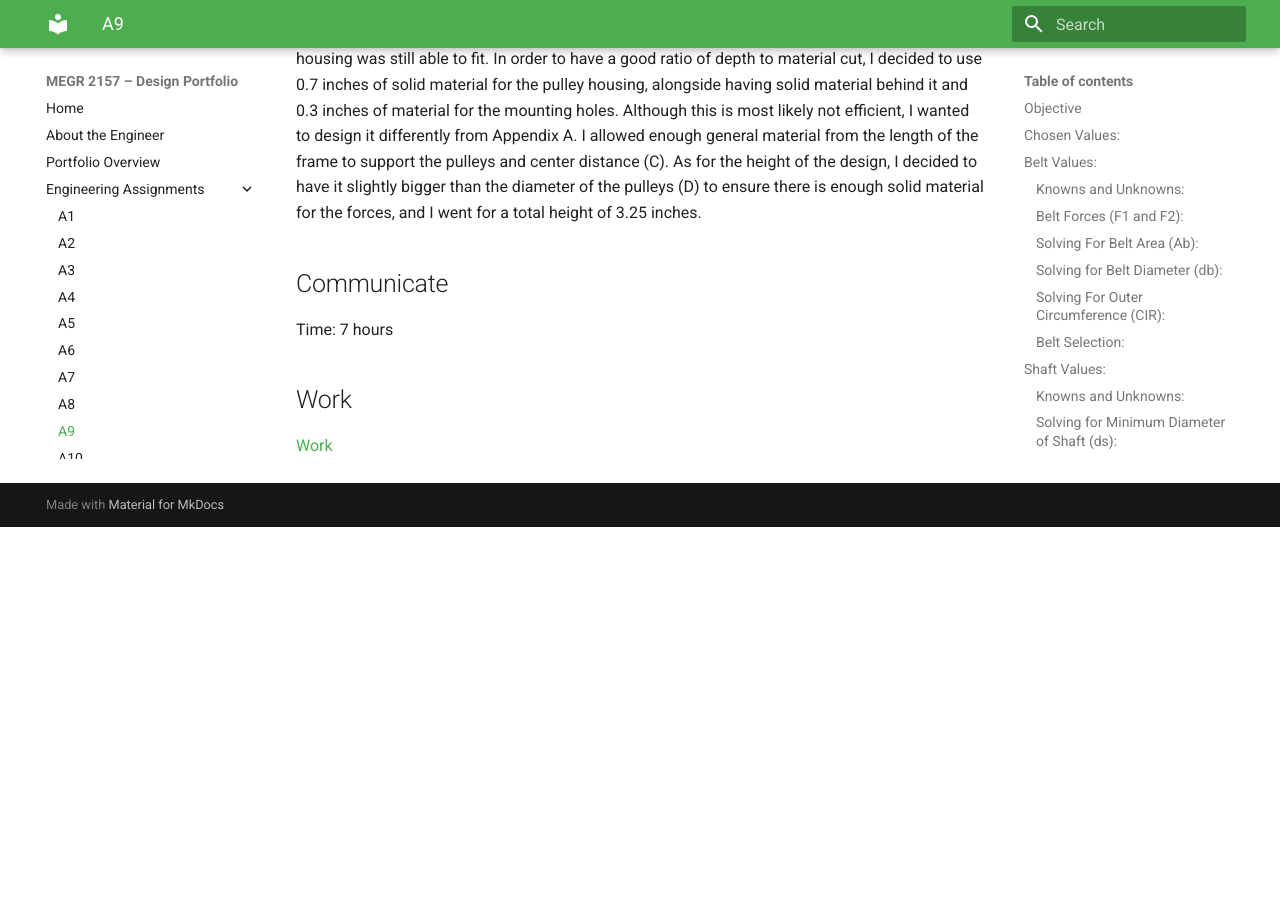
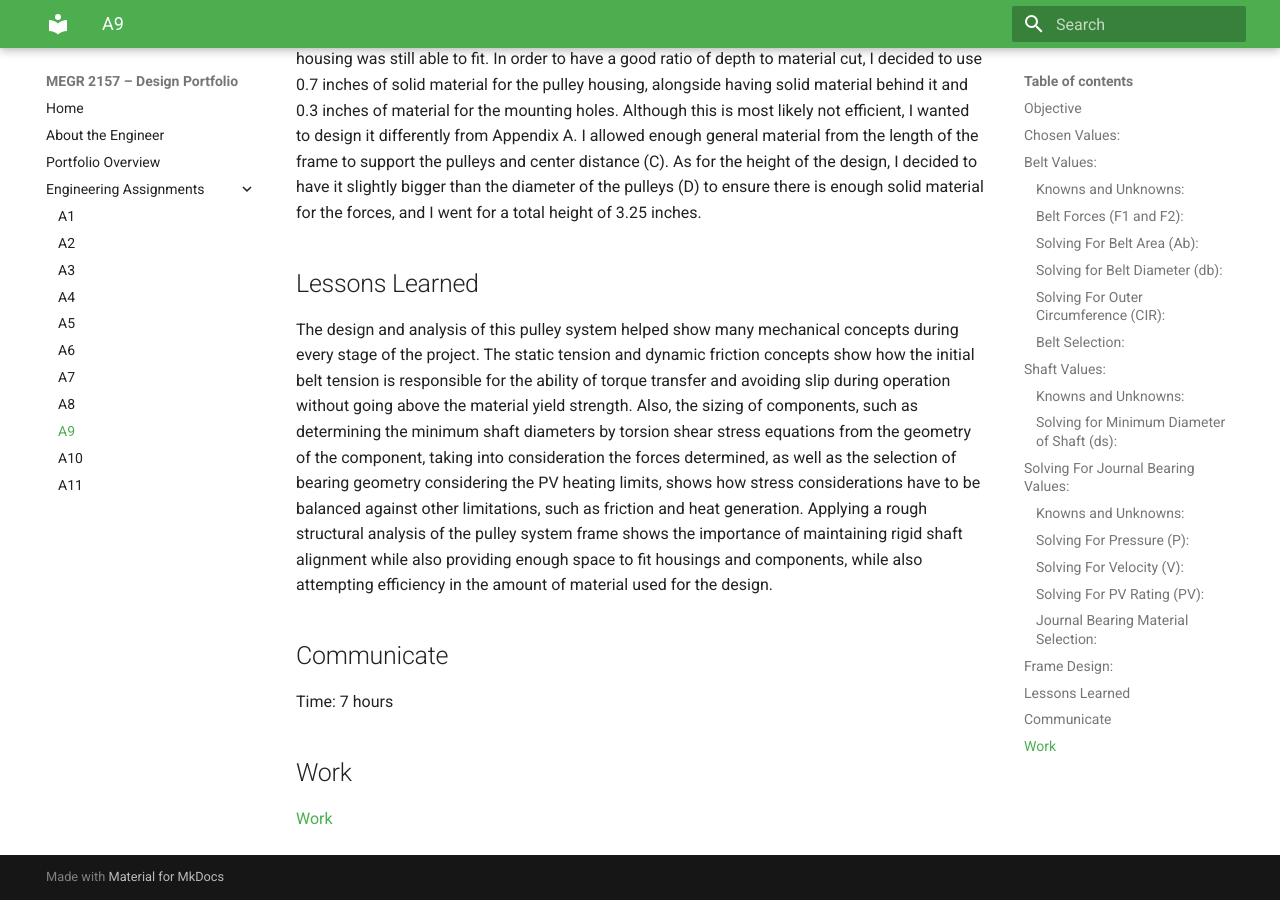
Before and after one commit to smateus0/megr2157-portfolio, an MkDocs documentation site: the page built from docs/assignments/A09/index.md, in a window 1280 px wide and 900 px high, scrolled down 9926 px. Built offline with MkDocs 1.6.1 and Material for MkDocs 9.7.7, drawn with Linux system fonts in a browser that asks for light colours; before the commit the page ends 10453 px from its top, so only the background shows below that.

Commit message:
Update index.md

```diff
--- a/docs/assignments/A09/index.md
+++ b/docs/assignments/A09/index.md
@@ -125,6 +125,9 @@ As shown above, I used Appendix A as a reference for how I would design the pull
 I decided to add 0.25 inches of solid material from the pulley housing to the journal bearing as I felt that this was suitable for the total forces being acted in this pulley system. As for the depth of the frame, I decided to have 1.25 inches to ensure there is enough material to hold the pulley system and ensure the pulleys and shaft length have sufficient room when assembled. I decided to also cut material where it was not needed to make it more efficient by cutting the solid edges where the mounting bolts go through while also ensuring that the actual depth of the pulley housing was still able to fit. In order to have a good ratio of depth to material cut, I decided to use 0.7 inches of solid material for the pulley housing, alongside having solid material behind it and 0.3 inches of material for the mounting holes. Although this is most likely not efficient, I wanted to design it differently from Appendix A. I allowed enough general material from the length of the frame to support the pulleys and center distance (C). As for the height of the design, I decided to have it slightly bigger than the diameter of the pulleys (D) to ensure there is enough solid material for the forces, and I went for a total height of 3.25 inches.
 
 
+## Lessons Learned
+The design and analysis of this pulley system helped show many mechanical concepts during every stage of the project. The static tension and dynamic friction concepts show how the initial belt tension is responsible for the ability of torque transfer and avoiding slip during operation without going above the material yield strength. Also, the sizing of components, such as determining the minimum shaft diameters by torsion shear stress equations from the geometry of the component, taking into consideration the forces determined, as well as the selection of bearing geometry considering the PV heating limits, shows how stress considerations have to be balanced against other limitations, such as friction and heat generation. Applying a rough structural analysis of the pulley system frame shows the importance of maintaining rigid shaft alignment while also providing enough space to fit housings and components, while also attempting efficiency in the amount of material used for the design.
+
 ## Communicate
 Time: 7 hours
 
```
